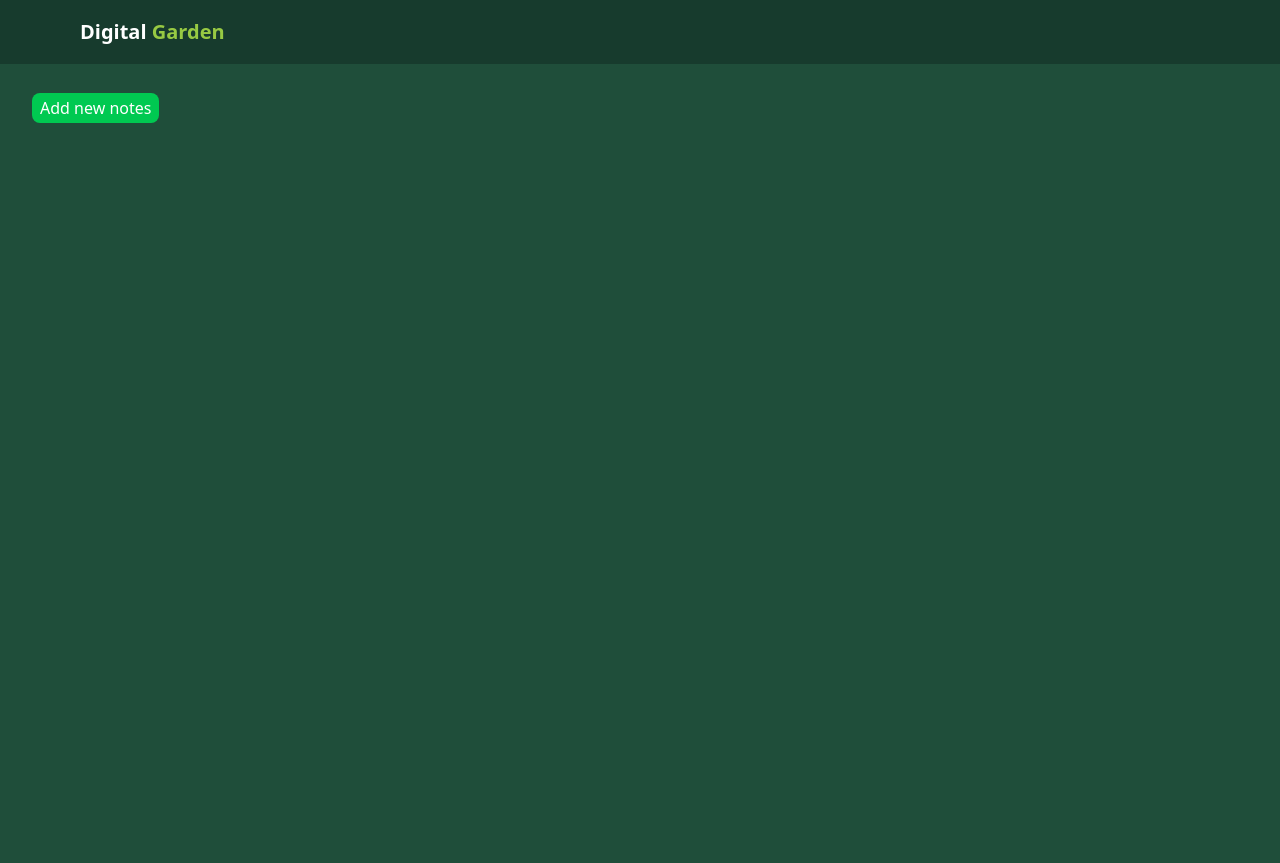
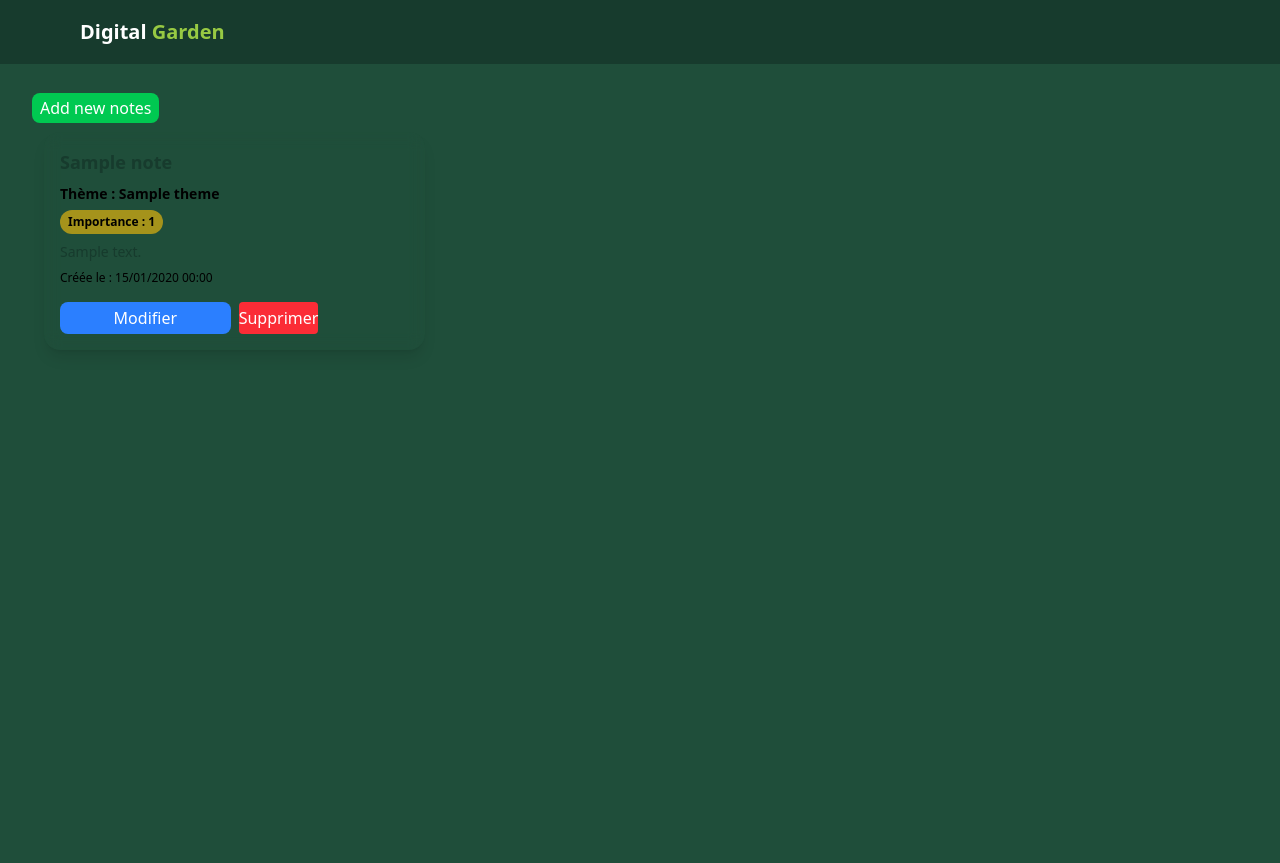
Before and after one commit to MounaSaiss/OOPDigitaleGarden, a PHP site: page /notes.php in a window 1280 px wide. Shown: the top 863 px of the page. Run offline with PHP 8.4, Linux system fonts and the light colour scheme; the visitor is signed in with stand-in values (Sample User, id 1); tables that the repository leaves empty hold one stand-in row (values such as "Sample post"); data that the repository does not hold is empty; some libraries are stand-ins or nearby versions.

Commit message:
feat : add crud for Note

```diff
--- a/public/notes.php
+++ b/public/notes.php
@@ -1,22 +1,48 @@
-<?php include __DIR__ . '/../includes/header.php';?>
+<?php
+session_start();
+if (!isset($_SESSION["user"])) {
+    header("Location: login.php");
+    exit;
+}
+
+require_once __DIR__ . '/../config/database.php';
+require_once __DIR__ . '/../src/Repository/NoteRepository.php';
+require_once __DIR__ . '/../src/Repository/ThemeRepository.php';
+
+$db = new DatabaseConnection();
+$conn = $db->getConnection();
+$noteRepo = new NoteRepository($conn, $_SESSION['user_id']);
+$themeRepo = new ThemeRepository($conn, $_SESSION['user_id']);
+$themes = $themeRepo->findAll();
+
+$notes = $noteRepo->findAll();
+
+if (isset($_POST['delete'])) {
+    $noteId = $_POST['note_id'];
+    $noteRepo->delete($noteId);
+    header("Location: notes.php");
+    exit;
+}
+
+include __DIR__ . '/../includes/header.php';?>
 <section class="p-8 bg-[#1F4E3A]  min-h-screen">
     <a href="formNote.php" class="flex-1 bg-green-500 text-white py-1 rounded-lg  p-2  ">
         Add new notes
     </a>
     <div class="grid grid-cols-1 sm:grid-cols-2 md:grid-cols-3 gap-6 p-3">
         <?php foreach ($notes as $note): ?>
-            <div class="p-4 bg-[<?= $note['color'] ?>] rounded-2xl shadow-lg backdrop-blur-sm flex flex-col justify-between">
+            <div class="p-4 bg-[<?= $note->color ?? '#fff' ?>] rounded-2xl shadow-lg backdrop-blur-sm flex flex-col justify-between">
                 <div>
-                    <h3 class="text-lg font-bold text-[#173B2D] mb-2"><?= $note['titre'] ?></h3>
-                    <p class="text-sm text-black font-semibold mb-1">Thème : <?= $note['theme'] ?></p>
-                    <span class="inline-block px-2 py-1 bg-[#FFC107]/60 rounded-full text-xs font-bold mb-2">Importance : <?= $note['importance'] ?></span>
-                    <p class="text-sm text-[#173B2D] mb-2"><?= $note['contenu'] ?></p>
-                    <p class="text-xs text-black">Créée le : <?= $note['dateCreation'] ?></p>
+                    <h3 class="text-lg font-bold text-[#173B2D] mb-2"><?= $note->titre ?></h3>
+                    <p class="text-sm text-black font-semibold mb-1">Thème : <?= $note->theme ?? 'Non défini' ?></p>
+                    <span class="inline-block px-2 py-1 bg-[#FFC107]/60 rounded-full text-xs font-bold mb-2">Importance : <?= $note->importance ?></span>
+                    <p class="text-sm text-[#173B2D] mb-2"><?= $note->contenu  ?></p>
+                    <p class="text-xs text-black">Créée le : <?= $note->dateCreation->format('d/m/Y H:i') ?></p>
                 </div>
                 <div class="flex gap-2 mt-4">
                     <button class="flex-1 bg-blue-500 text-white py-1 rounded-lg ">Modifier</button>
                     <form method="post" class="flex-1" onsubmit="return confirm('Est ce que  t\'as sur  supprimer cette note');">
-                        <input type="hidden" name="note_id" value="<?= $note['id'] ?>">
+                        <input type="hidden" name="note_id" value="<?= $note->id ?? '' ?>">
                         <button name='delete' value='delete' class="bg-red-500 text-white py-1 rounded hover:bg-red-600">Supprimer</button>
                     </form>
                 </div>
--- a/src/Entity/Note.php
+++ b/src/Entity/Note.php
@@ -1,17 +1,23 @@
 <?php
 class Note{
-    private int|null $id ;
+    private ?int $id ;
     private string $titre;
     private string $importance;
     private string $contenu;
     private DateTime $dateCreation;
+    private int $id_theme;
+    private ?string $theme ;
+    private ?string $color;
 
-    public function __construct($id=null,$titre,$importance,$contenu,$dateCreation) {
+    public function __construct($id=null,$titre,$importance,$contenu,$dateCreation,$id_theme,$theme=null,$color=null) {
         $this->id = $id;
         $this->titre=$titre;
         $this->importance=$importance;
         $this->contenu=$contenu;
         $this->dateCreation=$dateCreation;
+        $this->id_theme = $id_theme;
+        $this->theme=$theme;
+        $this->color=$color;
     }
     public function __get($proprty)
     {
--- a/src/Repository/NoteRepository.php
+++ b/src/Repository/NoteRepository.php
@@ -0,0 +1,109 @@
+<?php
+require_once __DIR__ . '/RepositoryInterface.php';
+require_once __DIR__ . '/../Entity/Note.php';
+
+class NoteRepository implements RepositoryInterface
+{
+    private PDO $conn;
+    private int $idUser;
+
+    public function __construct(PDO $conn, int $idUser)
+    {
+        $this->conn = $conn;
+        $this->idUser = $idUser;
+    }
+
+    public function findAll()
+    {
+        $query = "SELECT n.id, n.titre, n.importance, n.contenu, n.dateCreation,n.id_theme,
+                t.nom AS theme, t.badgeCouleur AS color
+                FROM note AS n
+                LEFT JOIN theme AS t ON t.id = n.id_theme
+                ORDER BY n.dateCreation DESC";
+
+        $stmt=$this->conn->prepare($query);
+        $stmt->execute();
+        $result=$stmt->fetchAll();
+        $notes = [];
+        foreach ($result as $item) {
+            $notes[] = new Note(
+                $item['id'],
+                $item['titre'],
+                $item['importance'],
+                $item['contenu'],
+                new DateTime($item['dateCreation']),
+                $item['id_theme'],
+                $item['theme'],
+                $item['color']
+            );
+        }
+        return $notes;
+    }
+
+    public function find(int $id)
+    {
+        $query = "SELECT * FROM note WHERE id = :id AND id_theme = :id_theme LIMIT 1";
+        $stmt = $this->conn->prepare($query);
+        $stmt->execute([
+            ':id' => $id,
+            ':id_theme' => $this->idUser
+        ]);
+
+        $result = $stmt->fetch();
+
+        if ($result) {
+            return new Note(
+                $result['id'],
+                $result['titre'],
+                $result['importance'],
+                $result['contenu'],
+                new DateTime($result['dateCreation']),
+                $result['theme'],
+                $result['color']
+            );
+        }
+        return null;
+    }
+
+    public function add(object $note): bool
+    {
+        $query = "INSERT INTO note (titre, importance, contenu, dateCreation, id_theme)
+                VALUES (:titre, :importance, :contenu, :dateCreation, :id_theme)";
+        $stmt = $this->conn->prepare($query);
+        return $stmt->execute([
+            ':titre' => $note->titre,
+            ':importance' => $note->importance,
+            ':contenu' => $note->contenu,
+            ':dateCreation' => $note->dateCreation->format('Y-m-d H:i:s'),
+            ':id_theme' => $note->id_theme ?? null,
+        ]);
+    }
+
+    public function update(object $note): bool
+    {
+        $query = "UPDATE note SET titre = :titre, importance = :importance, contenu = :contenu,
+                    dateCreation = :dateCreation, id_theme = :id_theme
+                    WHERE id = :id AND id_theme = :id_theme";
+
+        $stmt = $this->conn->prepare($query);
+
+        return $stmt->execute([
+            ':titre' => $note->titre,
+            ':importance' => $note->importance,
+            ':contenu' => $note->contenu,
+            ':dateCreation' => $note->dateCreation->format('Y-m-d H:i:s'),
+            ':id_theme' => $note->id_theme ?? null,
+        ]);
+    }
+
+    public function delete(int $id): bool
+    {
+        $query = "DELETE FROM note
+            WHERE id = :id ";
+        $stmt = $this->conn->prepare($query);
+
+        return $stmt->execute([
+            ':id' => $id
+        ]);
+    }
+}
--- a/src/Repository/ThemeRepository.php
+++ b/src/Repository/ThemeRepository.php
@@ -1,8 +1,6 @@
 <?php
-// require_once __DIR__ . '/../config/database.php';
 require_once __DIR__ . '/RepositoryInterface.php';
 require_once __DIR__ . '/../Entity/Theme.php';
-
 
 class ThemeRepository implements RepositoryInterface
 {
@@ -52,7 +50,6 @@ class ThemeRepository implements RepositoryInterface
         if ($result) {
             return new Theme( $result['nom'], $result['badgeCouleur'],$result['id'], $result['tags'], $result['total_notes']);
         }
-
         return null;
     }
     public function add(object $entity)
```
Also changed, not shown: public/formNote.php (+52 -1 lines).
